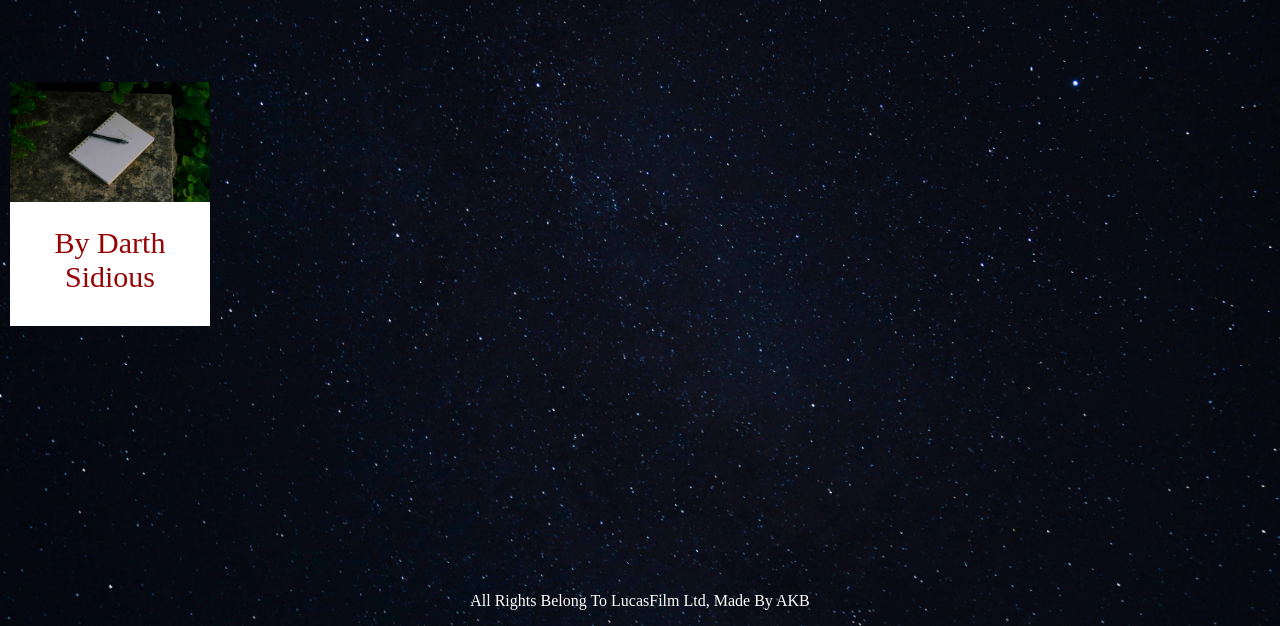
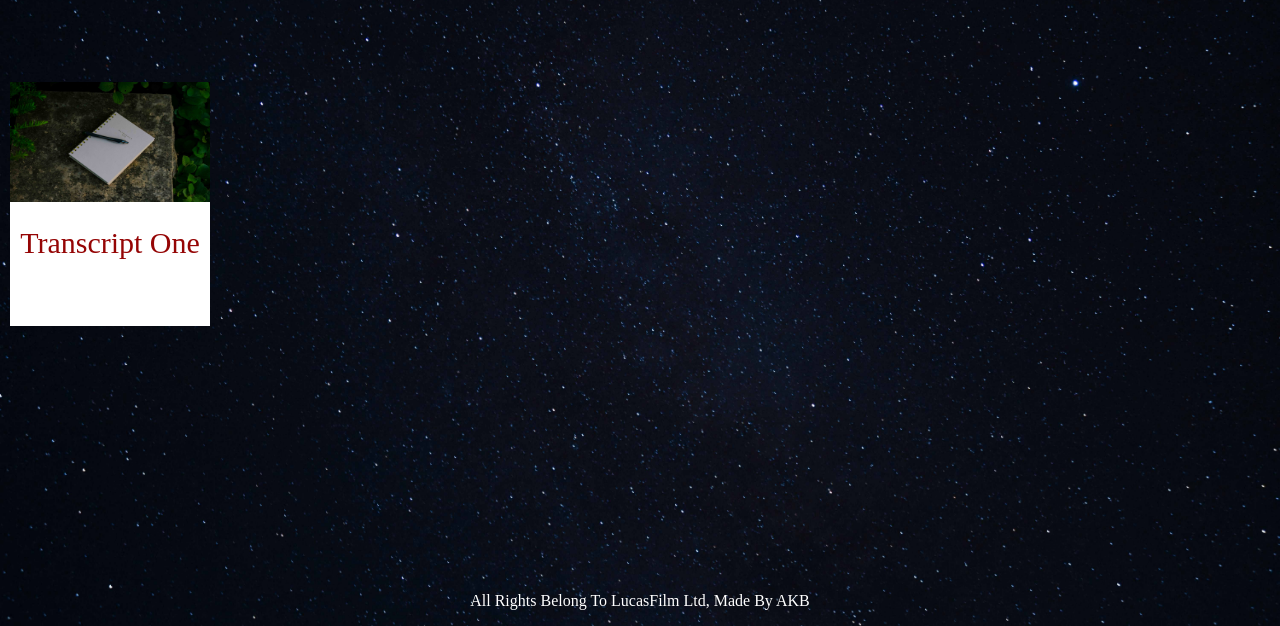
Before and after one commit to AKB-Official/Galactic-Odyssey, a plain HTML site: page html-files/sith-path-files/sith-lord-trasncripts-files/by-darth-sidious-main.html in a window 1280 px wide. Shown: the part 174-800 px from the top of the page. Drawn offline with Linux system fonts and the light colour scheme; files whose address does not match are found by name.

Commit message:
Update by-darth-sidious-main.html

```diff
--- a/html-files/sith-path-files/sith-lord-trasncripts-files/by-darth-sidious-main.html
+++ b/html-files/sith-path-files/sith-lord-trasncripts-files/by-darth-sidious-main.html
@@ -32,7 +32,7 @@
                     <img src="../../media/sith-path-media/sith-lord-transcripts.jpg">
                 </div>
                 <div class="text-container">
-                    <a href="./darth-sidious-one.html">By Darth Sidious</a>
+                    <a href="./darth-sidious-one.html">Transcript One</a>
                 </div>
             </div>
 
```
